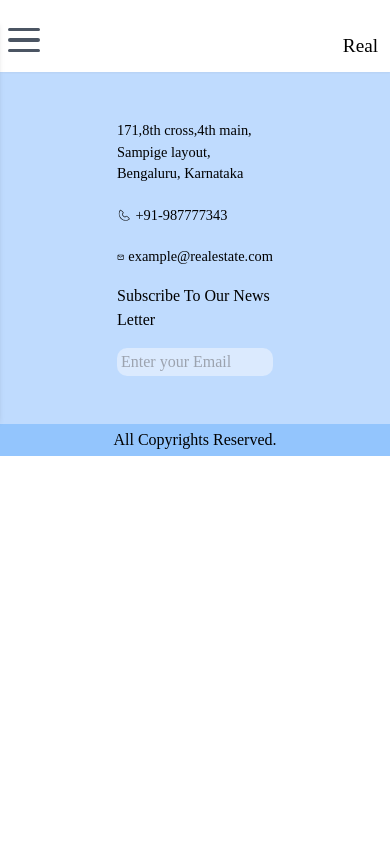
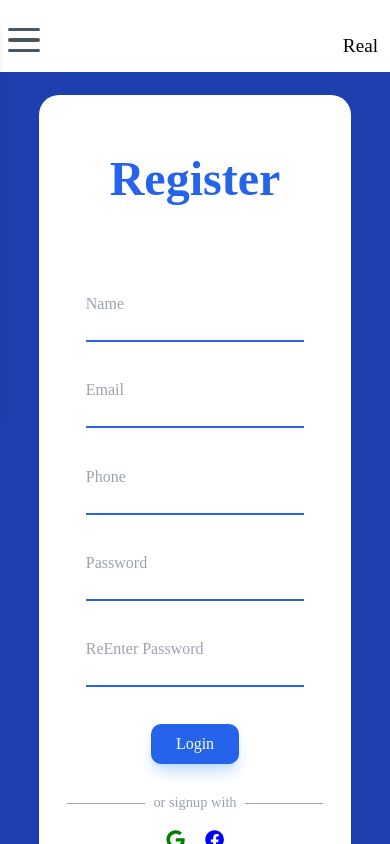
Before and after one commit to rahuln577/realestate, a React (Create React App) app: page /#/register in a window 390 px wide. Shown: the top 844 px of the page. Built offline with nearby package versions, Linux system fonts and the light colour scheme.

Commit message:
Added login page

```diff
--- a/src/App.js
+++ b/src/App.js
@@ -2,7 +2,10 @@ import Navbar from './Components/Navbar';
 import Home from './Pages/Home';
 import Listing from './Pages/Listing';
 import {HashRouter,BrowserRouter,Routes,Route} from 'react-router-dom'
+import Login from './Pages/Login';
 import Footer from './Section/Footer';
+import Register from './Pages/Register';
+import AddListing from './Pages/AddListing';
 import './App.css';
 
 function App() {
@@ -12,6 +15,9 @@ function App() {
         <Routes>
           <Route path="/" element={<Home/>}></Route>
           <Route path="/listing" element={<Listing/>}></Route>
+          <Route path="/login" element={<Login/>}></Route>
+          <Route path="/register" element={<Register/>}></Route>
+          <Route path="/addlisting" element={<AddListing/>}></Route>
         </Routes>
       <Footer/>
     </div>
--- a/src/Components/Filter.jsx
+++ b/src/Components/Filter.jsx
@@ -9,7 +9,7 @@ export default function Filter() {
             return [Math.floor((slide[0] / 100) * 100000), Math.floor((slide[1] / 100) * 100000)]
         })
     }
-    return <div className="lg:block hidden shadow-xl rounded-lg w-[30%] h-[31rem] py-4 sticky top-[17%] left-4 mb-[6rem]">
+    return <div className="lg:block hidden shadow-xl rounded-lg w-[30%] h-[31rem] py-4 sticky top-[17%] left-4 mb-[3rem] z-[0]">
         <h1 className="border-b-blue-600 border-b-[2.5px] text-center text-[1.2rem] pb-2 w-[90%] mx-auto">Filters</h1>
         <div className="w-[90%] mx-auto my-[2rem]">
             <h1 className="font-semibold text-[0.9rem] my-2">BHK Type</h1>
--- /dev/null
+++ b/src/Pages/AddListing.jsx
@@ -0,0 +1,55 @@
+export default function AddListing()
+{
+    return <div className="bg-blue-800  flex justify-center items-center ">
+    <div className="w-[90%] md:w-[50%] mx-auto my-4 p-[1rem] bg-white md:p-[4rem] rounded-md" >
+        <h1 className="text-[2rem] sm:text-[3rem] mb-3 font-bold text-blue-600 text-center">Enter the Details</h1>
+        <form className="mx-auto flex flex-col gap-[2rem] ">
+            <input type="text" placeholder="Title" required className="border-b-[2px] border-b-blue-600 px-2 text-[1.1rem]"></input>
+
+
+            <input type="text" required placeholder="Address" className="border-b-[2px] border-b-blue-600 px-2 text-[1.1rem]"></input>
+
+
+            <div className="flex flex-col sm:flex-row gap-3">
+            <select className="w-[70%] sm:w-[20%] border-[1px] border-blue-600 my-2 text-gray-400 text-[1.1rem]">
+            <option disabled selected>Rent/Sell</option>
+                <option value="rent">Rent</option>
+                <option value="sell">Sell</option>
+            </select>
+
+
+            <select className="w-[70%] sm:w-[20%] border-[1px] border-blue-600 my-2 text-gray-400 text-[1.1rem]">
+                <option disabled selected>Apartment Type</option>
+                <option value="1RK">1 RK</option>
+                <option value="1BHK">1 BHK</option>
+                <option value="2BHK">2 BHK</option>
+                <option value="3BHK">3 BHK</option>
+                <option value="4BHK">4 BHK</option>
+            </select>
+
+            <select className="w-[70%] sm:w-[20%] border-[1px] border-blue-600 my-2 text-gray-400 text-[1.1rem]">
+                <option disabled selected>Furnishing</option>
+                <option value="1RK">Furnished</option>
+                <option value="1BHK">SemiFurnished</option>
+                <option value="2BHK">FullyFurnished</option>
+            </select>
+            </div>
+
+
+            <input type="number" required placeholder="Rent" className="border-b-[2px] border-b-blue-600 px-2 text-[1.1rem]"></input>
+
+
+
+            <input type="number" placeholder="Deposit" required className="border-b-[2px] border-b-blue-600 px-2 text-[1.1rem]"></input>
+            <input type="number" placeholder="Builtup" required className="border-b-[2px] border-b-blue-600 px-2 text-[1.1rem]"></input>
+            <input type="text" placeholder="Preferred tenants" required className="border-b-[2px] border-b-blue-600 px-2 text-[1.1rem]"></input>
+            <input type="number" placeholder="Available from" required className="border-b-[2px] border-b-blue-600 px-2 text-[1.1rem]"></input>
+
+            <input type="file"></input>
+
+            <input type="submit" className="w-[8rem] py-1 text-white rounded-md bg-blue-600 shadow-md shadow-blue-300"></input>
+
+        </form>
+    </div>
+    </div>
+}
--- /dev/null
+++ b/src/Pages/Login.jsx
@@ -0,0 +1,42 @@
+import { FaGoogle } from "react-icons/fa";
+import { FaFacebook } from "react-icons/fa";
+import {Link} from 'react-router-dom'
+
+export default function Login()
+{
+    return<div className="flex flex-row bg-blue-800 h-[90vh] w-full justify-center items-center">
+        <div className="w-[80%] h-[80%] flex flex-row bg-white justify-between rounded-[20px] overflow-hidden">
+            <div className="w-[100%] md:w-[50%]">
+                <h1 className="text-[3rem] text-blue-600 font-bold text-center my-[2.5rem] md:my-[3rem]">Login</h1>
+                <form className="w-[70%] mx-auto h-[35%] flex flex-col justify-between">
+                <div className="flex flex-col">
+                    <label for="name" className="text-gray-400">Email</label>
+                    <input type="email" required className="border-b-[2px] border-b-blue-600 px-2"></input>
+                </div>
+                <div className="flex flex-col my-[1rem]">
+                    <label for="name" className="text-gray-400">Password</label>
+                    <input type="password" required className="border-b-[2px] border-b-blue-600 px-2"></input>
+                </div>
+                <input type="submit" value="Login" className="w-[40%] py-2 shadow-lg shadow-blue-200 rounded-[10px] mx-auto bg-blue-600 text-white"></input>
+                </form>
+
+                <div className="flex flex-row items-center justify-center my-[2rem]">
+                    <div className="w-[25%] md:w-[30%] h-[1px] bg-gray-400"></div>
+                    <p className="text-gray-400 text-[0.9rem] mx-2">or login with</p>
+                    <div className="w-[25%] md:w-[30%] h-[1px] bg-gray-400"></div>
+                </div>
+
+                <div className="flex justify-center gap-5">
+                    <FaGoogle style={{fontSize:"1.2rem",color:"green"}}/>
+                    <FaFacebook style={{fontSize:"1.2rem",color:"blue"}}/>
+                </div>
+
+                <div className="flex justify-center my-6">
+                    <p className="text-[0.9rem]">Haven't signed up? <Link to="/register" className="text-blue-950 underline">Register Now</Link></p>
+                </div>
+            </div>
+            <img src="https://images.pexels.com/photos/9828293/pexels-photo-9828293.jpeg?auto=compress&cs=tinysrgb&w=1260&h=750&dpr=2" className="w-[50%] h-full md:block hidden">
+            </img>
+        </div>
+    </div>
+}
--- /dev/null
+++ b/src/Pages/Register.jsx
@@ -0,0 +1,54 @@
+import { FaGoogle } from "react-icons/fa";
+import { FaFacebook } from "react-icons/fa";
+import {Link} from 'react-router-dom'
+
+export default function Register()
+{
+    return<div className="flex flex-row bg-blue-800 h-[110vh] w-full justify-center items-center">
+        <div className="w-[80%] h-[95%] flex flex-row bg-white justify-between rounded-[20px] overflow-hidden">
+            <div className="w-[100%] md:w-[50%]">
+                <h1 className="text-[3rem] text-blue-600 font-bold text-center my-[3rem]">Register</h1>
+                <form className="w-[70%] mx-auto h-[60%] flex flex-col gap-2 justify-evenly">
+                <div className="flex flex-col">
+                    <label for="name" className="text-gray-400">Name</label>
+                    <input type="text" required className="border-b-[2px] border-b-blue-600 px-2"></input>
+                </div>
+                <div className="flex flex-col">
+                    <label for="name" className="text-gray-400">Email</label>
+                    <input type="email" required className="border-b-[2px] border-b-blue-600 px-2"></input>
+                </div>
+                <div className="flex flex-col">
+                    <label for="name" className="text-gray-400">Phone</label>
+                    <input type="phone" required className="border-b-[2px] border-b-blue-600 px-2"></input>
+                </div>
+                <div className="flex flex-col">
+                    <label for="name" className="text-gray-400">Password</label>
+                    <input type="password" required className="border-b-[2px] border-b-blue-600 px-2"></input>
+                </div>
+                <div className="flex flex-col">
+                    <label for="name" className="text-gray-400">ReEnter Password</label>
+                    <input type="password" required className="border-b-[2px] border-b-blue-600 px-2"></input>
+                </div>
+                <input type="submit" value="Login" className="w-[40%] py-2 shadow-lg shadow-blue-200 rounded-[10px] mx-auto bg-blue-600 text-white"></input>
+                </form>
+
+                <div className="flex flex-row items-center justify-center ">
+                    <div className="w-[25%] md:w-[30%] h-[1px] bg-gray-400"></div>
+                    <p className="text-gray-400 text-[0.9rem] mx-2">or signup with</p>
+                    <div className="w-[25%] md:w-[30%] h-[1px] bg-gray-400"></div>
+                </div>
+
+                <div className="flex justify-center gap-5 mt-4">
+                    <FaGoogle style={{fontSize:"1.2rem",color:"green"}}/>
+                    <FaFacebook style={{fontSize:"1.2rem",color:"blue"}}/>
+                </div>
+
+                <div className="flex justify-center my-6">
+                    <p className="text-[0.9rem]">Already signed up? <Link to="/login" className="text-blue-950 underline">Login Now</Link></p>
+                </div>
+            </div>
+            <img src="https://images.pexels.com/photos/462205/pexels-photo-462205.jpeg?auto=compress&cs=tinysrgb&w=1260&h=750&dpr=2" className="w-[50%] h-full md:block hidden">
+            </img>
+        </div>
+    </div>
+}
```
Also changed, not shown: src/Components/Navbar.jsx (+5 -5 lines).
